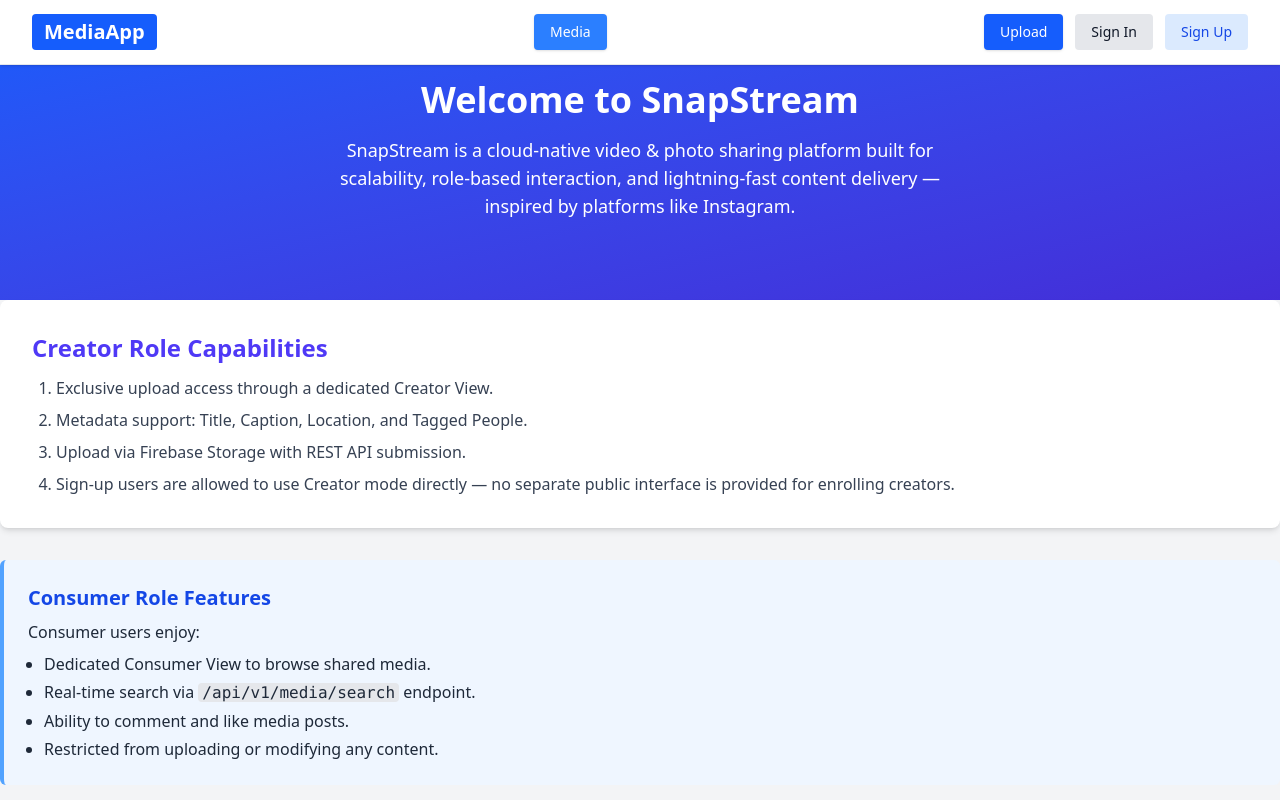
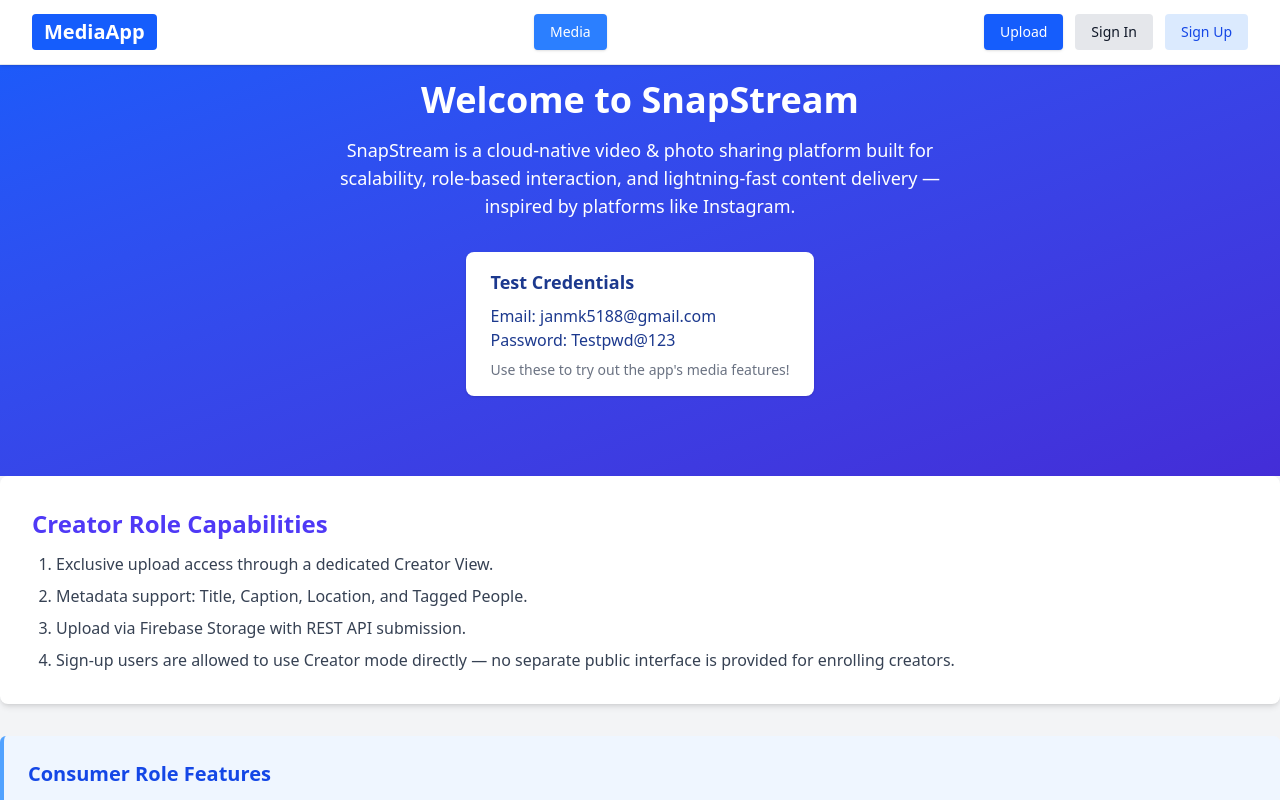
Before and after one commit to Salman-Irfan/nextjsMediaAppFirebase, a Next.js app: page / in a window 1280 px wide. Shown: the top 800 px of the page. Built offline with nearby package versions, Linux system fonts and the light colour scheme; no server answers.

Commit message:
ready to deploy

```diff
--- a/src/components/views/homeViews/HeroSection.jsx
+++ b/src/components/views/homeViews/HeroSection.jsx
@@ -3,12 +3,28 @@
 
 const HeroSection = () => {
   return (
-    <section className="py-20 px-6 text-center bg-gradient-to-br from-blue-600 to-indigo-700 text-white">
-      <h1 className="text-4xl font-extrabold mb-4">Welcome to SnapStream</h1>
-      <p className="text-lg max-w-2xl mx-auto">
-        SnapStream is a cloud-native video & photo sharing platform built for scalability, role-based interaction, and lightning-fast content delivery — inspired by platforms like Instagram.
-      </p>
-    </section>
+    <>
+      <section className="py-20 px-6 text-center bg-gradient-to-br from-blue-600 to-indigo-700 text-white">
+        <h1 className="text-4xl font-extrabold mb-4">Welcome to SnapStream</h1>
+        <p className="text-lg max-w-2xl mx-auto">
+          SnapStream is a cloud-native video & photo sharing platform built for
+          scalability, role-based interaction, and lightning-fast content
+          delivery — inspired by platforms like Instagram.
+        </p>
+      <div className="mt-8 bg-white text-blue-900 dark:text-white dark:bg-gray-800 rounded-lg shadow inline-block px-6 py-4 text-left max-w-md mx-auto">
+        <h2 className="text-lg font-semibold mb-2">Test Credentials</h2>
+        <p>
+          <span className="font-medium">Email:</span> janmk5188@gmail.com
+        </p>
+        <p>
+          <span className="font-medium">Password:</span> Testpwd@123
+        </p>
+        <p className="text-sm text-gray-500 mt-2 dark:text-gray-400">
+          Use these to try out the app's media features!
+        </p>
+      </div>
+      </section>
+    </>
   );
 };
 
```
